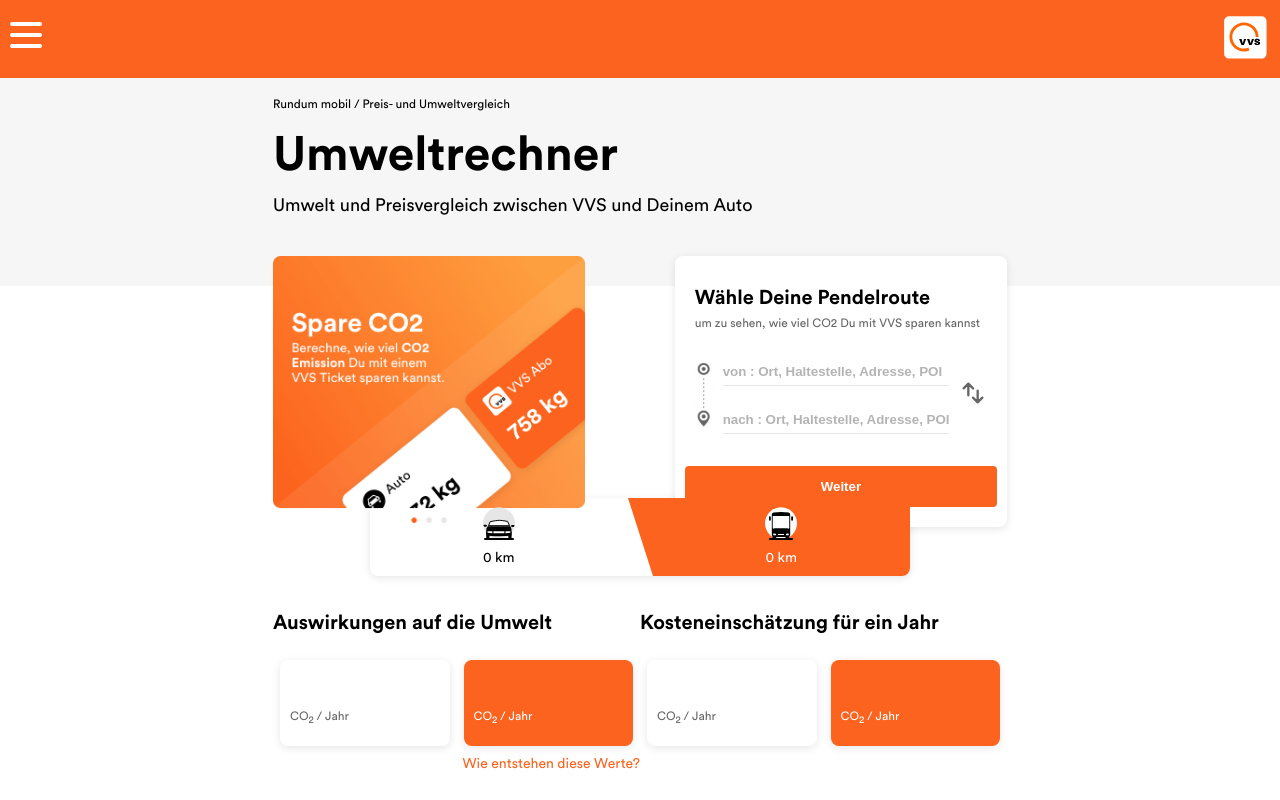
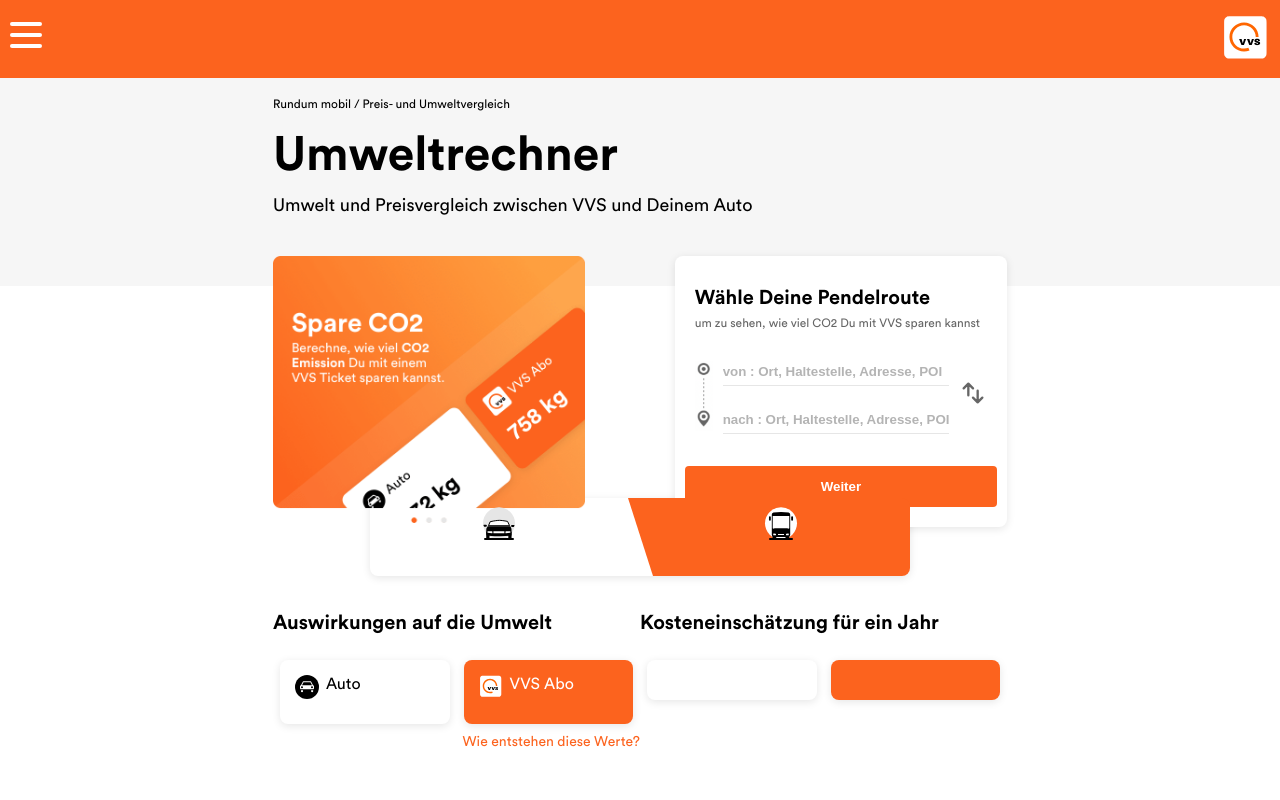
Before and after one commit to AlexKotl/zigzag-transport, a React (Create React App) app: page / in a window 1280 px wide. Built offline with nearby package versions, Linux system fonts and the light colour scheme; what apisauce would draw is missing.

Commit message:
getting and calulating emission and distance

```diff
--- a/src/App.tsx
+++ b/src/App.tsx
@@ -9,6 +9,7 @@
   const [locationFrom, setLocationFrom] = useState(null);
   const [locationTo, setLocationTo] = useState(null);
 
+  // changing reactive props will trigger search function inside SearchResults component
   const search = (from: string, to: string) => {
     setLocationFrom(from);
     setLocationTo(to);
--- a/src/components/SearchResults.tsx
+++ b/src/components/SearchResults.tsx
@@ -12,13 +12,65 @@
   locationTo: string;
 }
 
+// helper function to convert to km: 1250 => 1.25 km
+const metersToString = (distance: number) =>
+  (Math.round(distance / 10) / 100).toString() + ' km';
+
 export default function SearchResults({ locationFrom, locationTo }: Props) {
   const searchTripApi = useApi(searchTrip);
+  const [emission, setEmission] = useState('');
+  const [emissionCar, setEmissionCar] = useState('');
+  const [distance, setDistance] = useState('');
+  const [distanceCar, setDistanceCar] = useState('');
 
   // when location changed - update search results
   useEffect(() => {
+    // use async function in effect trick
+    const fetchData = async () => {
+      const data = await searchTripApi.request(locationFrom, locationTo);
+
+      // handle errors from api - if exists - display to user
+      if (data.systemMessages?.length > 0) {
+        const message = data.systemMessages
+          .filter((message: any) => message.type === 'error' && message.text)
+          .reduce((cur: any, next: any) => cur.text + '\n' + next.text, '');
+        if (message) {
+          alert(message);
+          return;
+        }
+      }
+
+      // calculate required data from api response
+      let sumEmission = 0,
+        sumEmissionCar = 0,
+        sumDistance = 0,
+        sumDistanceCar = 0;
+
+      data.journeys?.forEach((journey: any) => {
+        journey.legs?.forEach((leg: any) => {
+          // find prop name, as it may be variable like CO2Emission_Actual_Stadtbahn
+          const propName = Object.keys(leg.properties).find(
+            (p: string) => p.indexOf('CO2Emission_Actual') !== -1
+          );
+          if (propName) {
+            if (leg.transportation?.product?.name === 'Auto') {
+              sumEmissionCar += parseFloat(leg.properties[propName]);
+              sumDistanceCar += leg.distance;
+            } else {
+              sumEmission += parseFloat(leg.properties[propName]);
+              sumDistance += leg.distance;
+            }
+          }
+        });
+      });
+
+      setEmission(sumEmission.toString() + ' kg');
+      setEmissionCar(sumEmissionCar.toString() + ' kg');
+      setDistance(metersToString(sumDistance));
+      setDistanceCar(metersToString(sumDistanceCar));
+    };
     if (locationFrom && locationTo) {
-      searchTripApi.request(locationFrom, locationTo);
+      fetchData();
     }
   }, [locationFrom, locationTo]);
 
@@ -27,7 +79,7 @@
       <HeaderCard>
         <HeaderCardItem>
           <img src={carIcon} alt="" />
-          <div>0 km</div>
+          <div>{distanceCar}</div>
         </HeaderCardItem>
         <HeaderDelimiter />
         <HeaderCardItem
@@ -37,7 +89,7 @@
           }}
         >
           <img src={busIcon} alt="" />
-          <div>0 km</div>
+          <div>{distance}</div>
         </HeaderCardItem>
       </HeaderCard>
 
@@ -45,8 +97,17 @@
         <div style={{ flex: '1 1 0' }}>
           <Title>Auswirkungen auf die Umwelt</Title>
           <ResultCards>
-            <CardEmission />
-            <CardEmission theme="primary" />
+            <CardEmission
+              icon={carSmallIcon}
+              title="Auto"
+              emission={emission}
+            />
+            <CardEmission
+              icon={logoIcon}
+              title="VVS Abo"
+              emission={emissionCar}
+              theme="primary"
+            />
           </ResultCards>
           <Link href="#">Wie entstehen diese Werte?</Link>
         </div>
--- a/src/components/common/CardEmission.tsx
+++ b/src/components/common/CardEmission.tsx
@@ -13,13 +13,15 @@
   return (
     <Container theme={theme}>
       <Title>
-        <img src={icon} alt="" />
+        <img src={icon} alt="" style={{ marginRight: 7 }} />
         {title}
       </Title>
       <Emission>{emission}</Emission>
-      <Tip theme={theme}>
-        CO<sub>2</sub> / Jahr
-      </Tip>
+      {emission && (
+        <Tip theme={theme}>
+          CO<sub>2</sub> / Jahr
+        </Tip>
+      )}
     </Container>
   );
 }
@@ -27,15 +29,17 @@
 const Container = styled(Card)`
   flex: 1 1 0;
   margin: 0 7px;
+  padding: 15px;
 `;
 
 const Title = styled.div`
-  disaply: flex;
+  display: flex;
 `;
 
 const Emission = styled.div`
   font-size: 20px;
   font-weight: bold;
+  margin-top: 10px;
 `;
 
 const Tip = styled.div`
```
